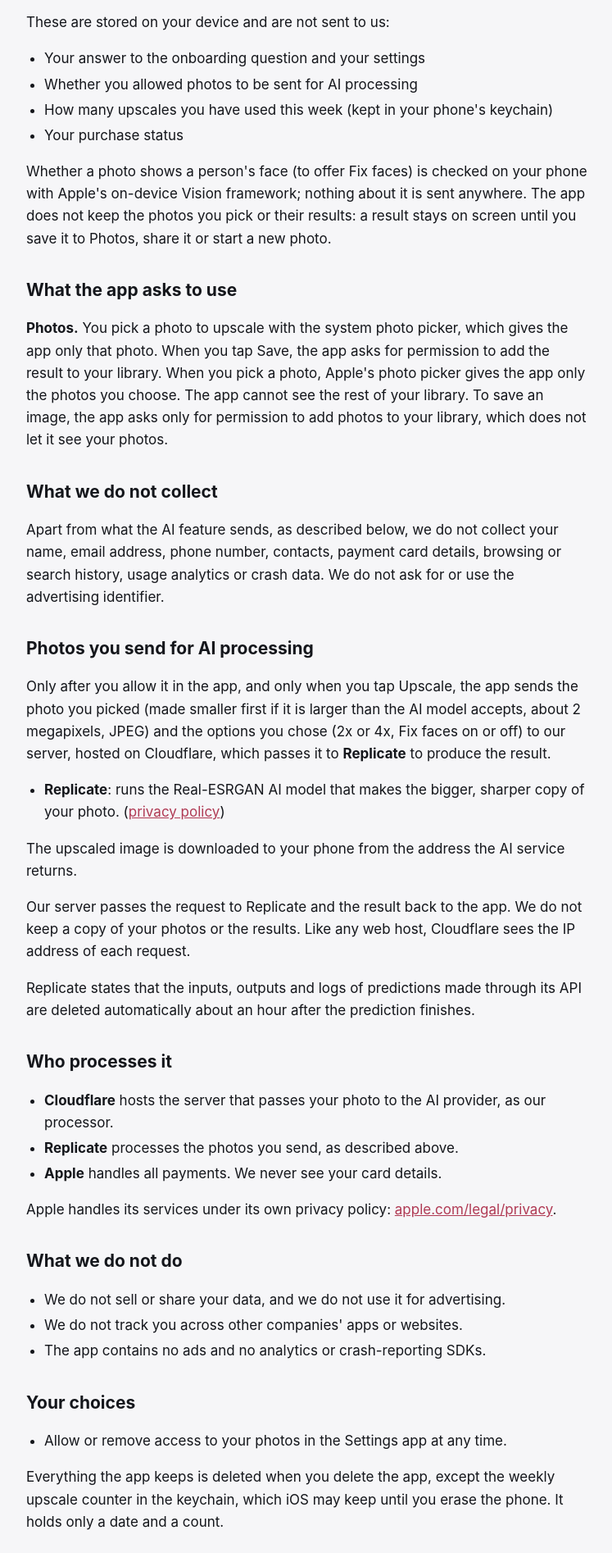
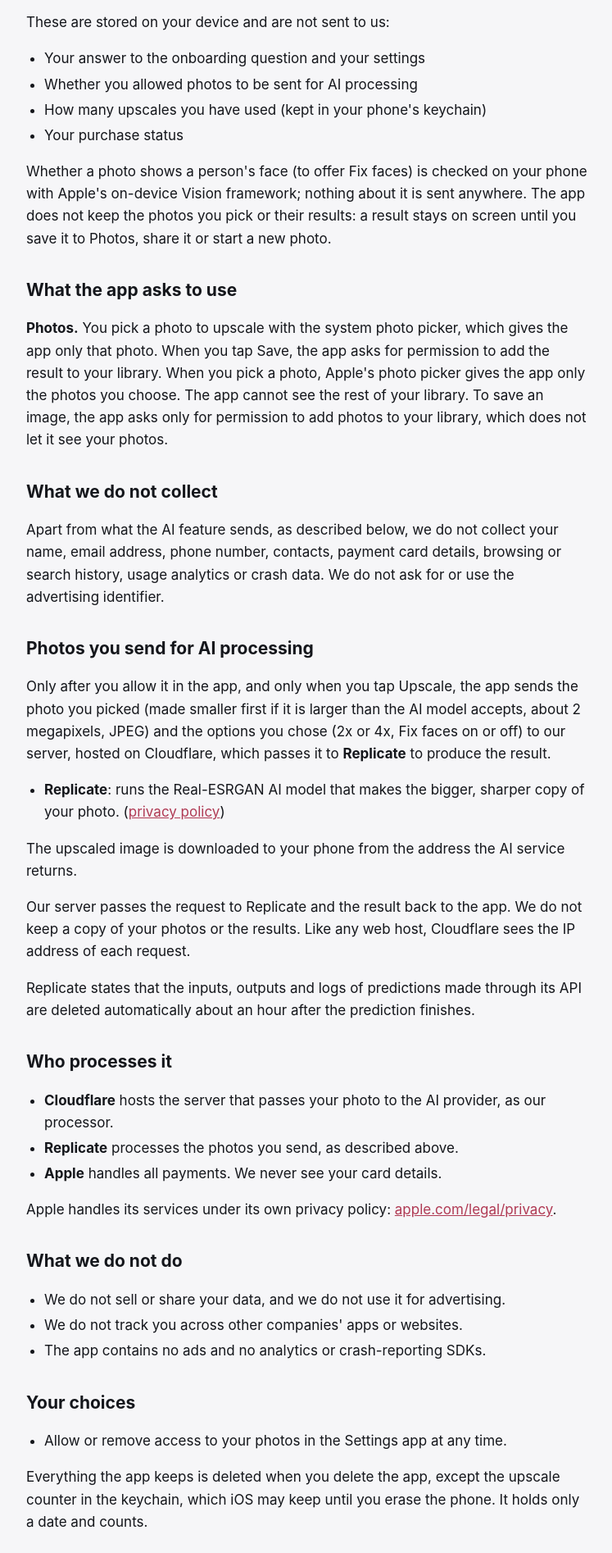
Before and after one commit to Swapnil-jain/Swapnil-jain.github.io, a plain HTML site: page upscale/privacy.html in a window 1280 px wide. Shown: the part 546-2440 px from the top of the page at 82% size, without its empty margins (264-1011 px from the left). Drawn offline with Linux system fonts and the light colour scheme.

Commit message:
Upscale Image AI: support and privacy pages for the one free upscale (#15)
Co-authored-by: Claude Opus 5.5 <noreply@anthropic.com>

```diff
--- a/upscale/privacy.html
+++ b/upscale/privacy.html
@@ -68,7 +68,7 @@ nav a { margin-right: 16px; }
 <ul>
   <li>Your answer to the onboarding question and your settings</li>
   <li>Whether you allowed photos to be sent for AI processing</li>
-  <li>How many upscales you have used this week (kept in your phone's keychain)</li>
+  <li>How many upscales you have used (kept in your phone's keychain)</li>
   <li>Your purchase status</li>
 </ul>
 <p>Whether a photo shows a person's face (to offer Fix faces) is checked on your phone with Apple's on-device Vision framework; nothing about it is sent anywhere. The app does not keep the photos you pick or their results: a result stays on screen until you save it to Photos, share it or start a new photo.</p>
@@ -107,7 +107,7 @@ nav a { margin-right: 16px; }
 <ul>
   <li>Allow or remove access to your photos in the Settings app at any time.</li>
 </ul>
-<p>Everything the app keeps is deleted when you delete the app, except the weekly upscale counter in the keychain, which iOS may keep until you erase the phone. It holds only a date and a count.</p>
+<p>Everything the app keeps is deleted when you delete the app, except the upscale counter in the keychain, which iOS may keep until you erase the phone. It holds only a date and counts.</p>
 
 <h2>Children</h2>
 <p>The app is not directed at children under 13, and we do not knowingly collect data from them.</p>
```
Also changed, not shown: upscale/support.html (+1 -1 lines).
